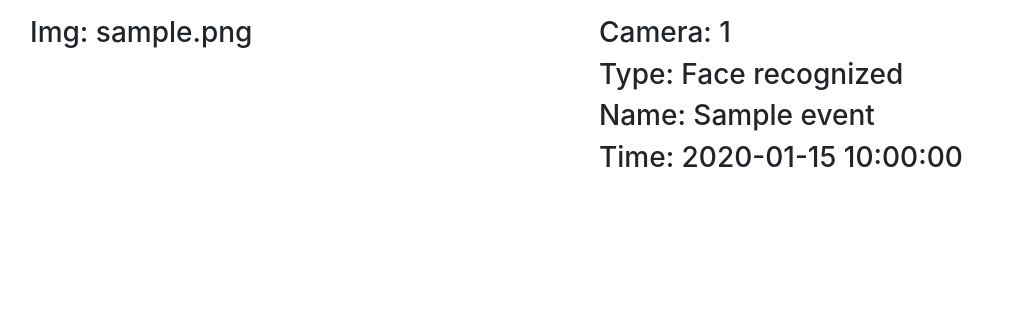
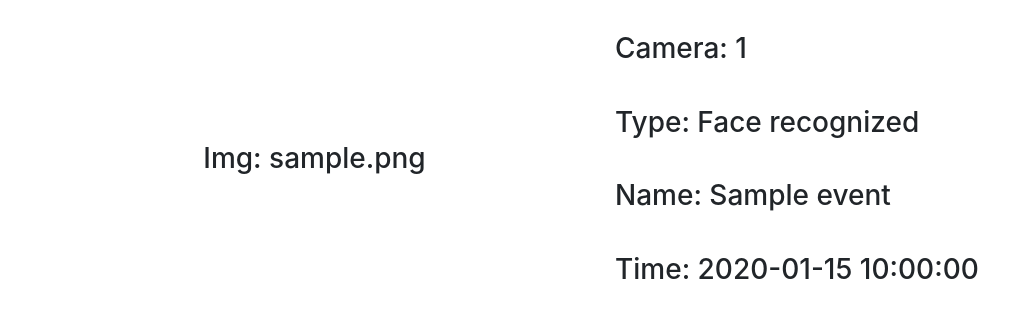
Before and after one commit to rudy-patel/imageAnalysisSystem, a Flask app: page /view_event/1 in a window 1280 px wide. Shown: the part 56-374 px from the top of the page, without its empty margins (41-1050 px from the left). Run offline with Flask 2, Linux system fonts and the light colour scheme; a user stored in the database is signed in; tables that the repository leaves empty hold one stand-in row (values such as "Sample post"); some libraries are stand-ins or nearby versions.

Commit message:
Adjusted the locations of the text.

```diff
--- a/server/templates/event_view.html
+++ b/server/templates/event_view.html
@@ -1,23 +1,23 @@
 {% extends "base.html" %}
 {% block content %}
 <div class="container">
-    <div class="row">
+    <div class="row align-items-center">
         <div class="col">
-            <div class="row">
+            <div class="row justify-content-center">
                 <h3>Img: {{event.image_link}}</h3>
             </div>
         </div>
         <div class="col">
-            <div class="row">
+            <div class="row justify-content-start">
                 <h3>Camera: {{event.camera_id}}</h3>
             </div>
-            <div class="row">
+            <div class="row justify-content-start">
                 <h3>Type: {{event.type}}</h3>
             </div>
-            <div class="row">
+            <div class="row justify-content-start">
                 <h3>Name: {{event.name}}</h3>
             </div>
-            <div class="row">
+            <div class="row justify-content-start">
                 <h3>Time: {{event.timestamp}}</h3>
             </div>
         </div>
```
